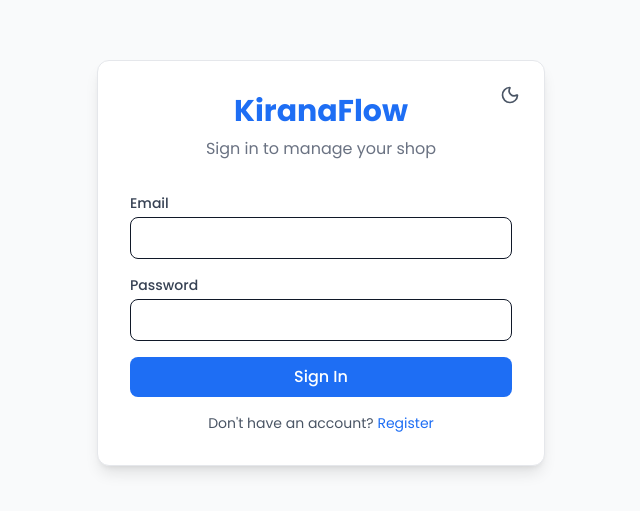
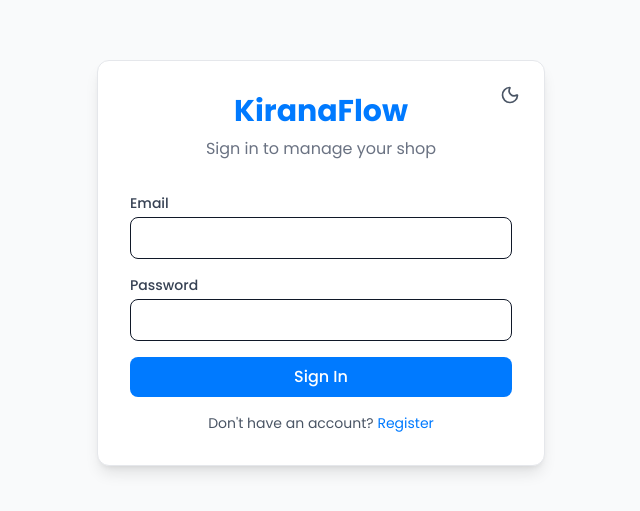
Before and after one commit to Aniket-code-debug/Cooking--Hard, a React app in the folder frontend/: page /login in a window 1280 px wide. Shown: the part 137-648 px from the top of the page, without its empty margins (319-959 px from the left). Built offline with nearby package versions, Linux system fonts and the light colour scheme; no server answers; the HTML template or start-up script is replaced by a standard one.

Commit message:
Apply Apple blue color scheme and remove dark separation borders

```diff
--- a/frontend/src/components/Layout.jsx
+++ b/frontend/src/components/Layout.jsx
@@ -21,8 +21,8 @@ const Layout = () => {
     return (
         <div className="flex h-screen bg-gray-50 dark:bg-gfg-bg-dark text-gray-900 dark:text-gray-100 transition-colors duration-200">
             {/* Sidebar */}
-            <aside className="w-64 bg-white dark:bg-gfg-green-dark shadow-md hidden md:flex flex-col border-r dark:border-gray-700">
-                <div className="p-6 border-b dark:border-gray-700">
+            <aside className="w-64 bg-white dark:bg-gfg-green-dark shadow-md hidden md:flex flex-col">
+                <div className="p-6">
                     <h1 className="text-2xl font-bold text-primary dark:text-white drop-shadow-lg">
                         KiranaFlow
                     </h1>
@@ -43,7 +43,7 @@ const Layout = () => {
                         </Link>
                     ))}
                 </nav>
-                <div className="p-4 border-t dark:border-gray-700 flex items-center justify-between">
+                <div className="p-4 flex items-center justify-between">
                     <button onClick={toggleTheme} className="p-2 rounded-lg hover:bg-gray-100 dark:hover:bg-gray-700 text-gray-600 dark:text-gray-300">
                         {isDarkMode ? <Sun size={20} /> : <Moon size={20} />}
                     </button>
--- a/frontend/src/index.css
+++ b/frontend/src/index.css
@@ -3,29 +3,29 @@
 @custom-variant dark (&:where(.dark, .dark *));
 
 @theme {
-  /* Primary Blue - RGB(30, 110, 244) */
-  --color-primary: #1E6EF4;
-  --color-primary-hover: #4A8BFF;
-  --color-primary-active: #1557C7;
+  /* Apple Blue */
+  --color-primary: #007AFF;
+  --color-primary-hover: #0051D5;
+  --color-primary-active: #004FC4;
 
   /* Accent Purple (Apple-inspired) */
   --color-accent: #AF52DE;
   --color-accent-hover: #C46EE8;
 
-  /* Dark Mode Backgrounds - RGB(28, 28, 30) */
+  /* Dark Mode Backgrounds */
   --color-bg-dark: #1C1C1E;
   --color-surface-dark: #2C2C2E;
   --color-surface-elevated: #3A3A3C;
 
-  /* Legacy support */
-  --color-gfg-green: #1E6EF4;
-  --color-gfg-green-dark: #1557C7;
+  /* Legacy support - Apple Blue */
+  --color-gfg-green: #007AFF;
+  --color-gfg-green-dark: #0051D5;
   --color-gfg-bg-dark: #1C1C1E;
   --color-gfg-surface-dark: #2C2C2E;
 }
 
 :root {
-  --gfg-green: #1E6EF4;
+  --gfg-green: #007AFF;
 }
 
 * {
@@ -33,7 +33,7 @@
 }
 
 body {
-  @apply bg-white text-gray-900 transition-colors duration-200;
+  @apply bg-[#F5F5F7] text-gray-900 transition-colors duration-200;
 }
 
 .dark body {
```
